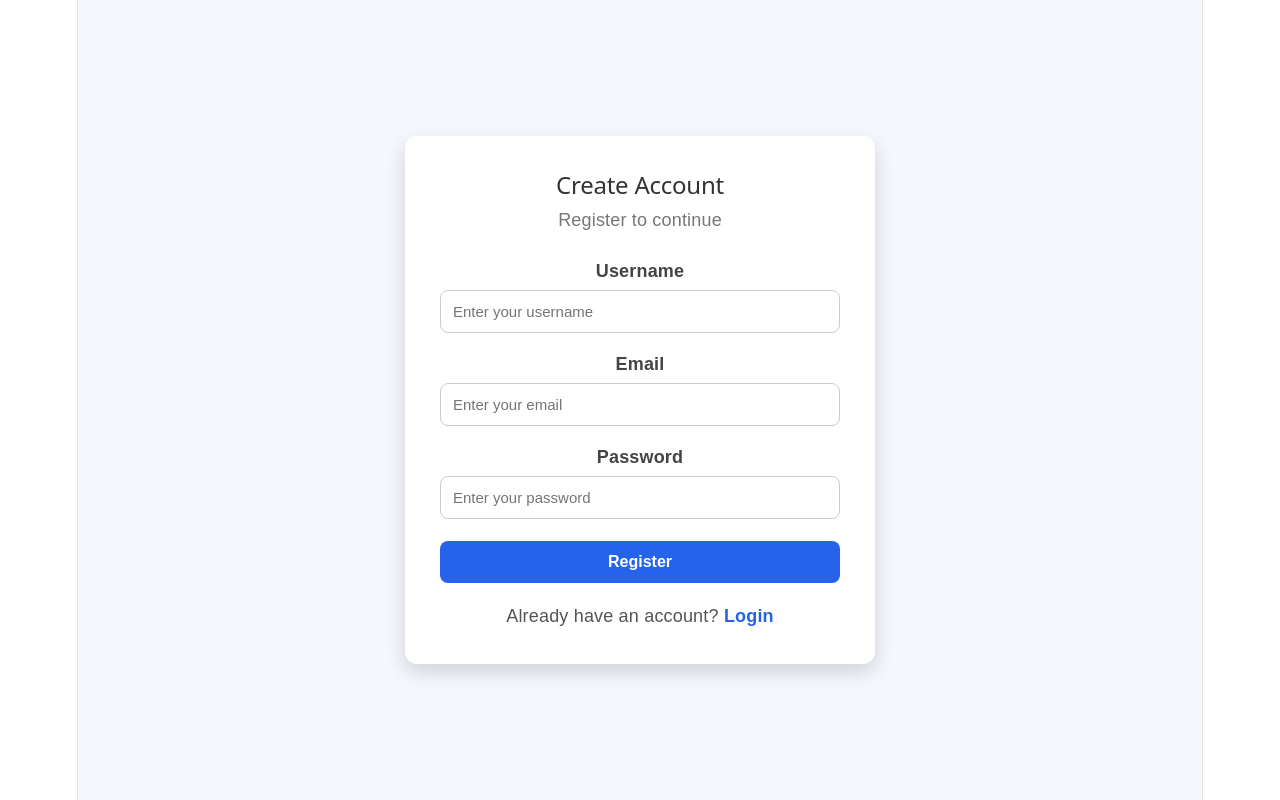
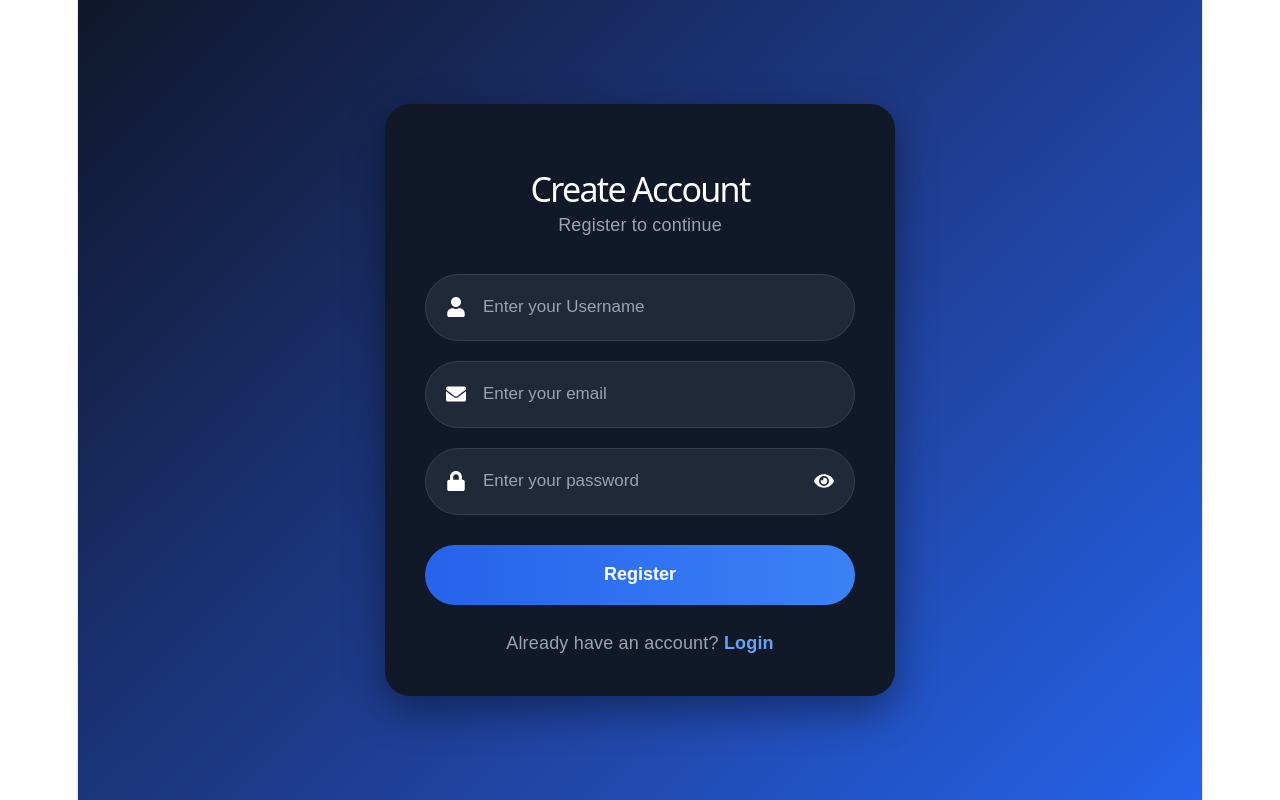
Before and after one commit to prajapati-meet/infotact-internship-26, a React (Vite) app in the folder Finance_and_Banking-Core_Payment_Ledger_and_Wallet_System_frontend/ledger-frontend/: page /register in a window 1280 px wide. Built offline with nearby package versions, Linux system fonts and the light colour scheme.

Commit message:
Redesign login and register pages

```diff
--- a/Finance_and_Banking-Core_Payment_Ledger_and_Wallet_System_frontend/ledger-frontend/package.json
+++ b/Finance_and_Banking-Core_Payment_Ledger_and_Wallet_System_frontend/ledger-frontend/package.json
@@ -13,6 +13,7 @@
     "axios": "^1.18.1",
     "react": "^19.2.7",
     "react-dom": "^19.2.7",
+    "react-icons": "^5.7.0",
     "react-router-dom": "^7.18.0"
   },
   "devDependencies": {
--- a/Finance_and_Banking-Core_Payment_Ledger_and_Wallet_System_frontend/ledger-frontend/src/components/Navbar.jsx
+++ b/Finance_and_Banking-Core_Payment_Ledger_and_Wallet_System_frontend/ledger-frontend/src/components/Navbar.jsx
@@ -1,5 +1,5 @@
 import { Link, useNavigate } from "react-router-dom";
-import { useAuth } from "../context/AuthContext";
+ import { useAuth } from "../context/AuthContext";
 
 
 function Navbar() {
--- a/Finance_and_Banking-Core_Payment_Ledger_and_Wallet_System_frontend/ledger-frontend/src/pages/LoginPage.jsx
+++ b/Finance_and_Banking-Core_Payment_Ledger_and_Wallet_System_frontend/ledger-frontend/src/pages/LoginPage.jsx
@@ -1,6 +1,200 @@
+// import { useState } from "react";
+// import { Link, useNavigate } from "react-router-dom";
+// import { useAuth } from "../context/AuthContext";
+
+// const LoginPage = () => {
+//   const navigate = useNavigate();
+//   const { login } = useAuth();
+
+//   const [email, setEmail] = useState("");
+//   const [password, setPassword] = useState("");
+//   const [error, setError] = useState("");
+//   const [loading, setLoading] = useState(false);
+
+//   const handleSubmit = async (e) => {
+//     e.preventDefault();
+
+//     setError("");
+//     setLoading(true);
+
+//     try {
+//       await login(email, password);
+//       navigate("/dashboard");
+//     } catch (err) {
+//       setError(
+//         err.response?.data?.message ||
+//         "Invalid email or password."
+//       );
+//     } finally {
+//       setLoading(false);
+//     }
+//   };
+
+//   return (
+//     <div
+//       style={{
+//         minHeight: "100vh",
+//         display: "flex",
+//         justifyContent: "center",
+//         alignItems: "center",
+//         background: "#f4f7fc",
+//         fontFamily: "Arial, sans-serif",
+//       }}
+//     >
+//       <div
+//         style={{
+//           width: "400px",
+//           background: "#fff",
+//           padding: "35px",
+//           borderRadius: "12px",
+//           boxShadow: "0 8px 20px rgba(0,0,0,0.15)",
+//         }}
+//       >
+//         <h2
+//           style={{
+//             textAlign: "center",
+//             marginBottom: "8px",
+//             color: "#333",
+//           }}
+//         >
+//           Welcome Back
+//         </h2>
+
+//         <p
+//           style={{
+//             textAlign: "center",
+//             color: "#777",
+//             marginBottom: "25px",
+//           }}
+//         >
+//           Login to your account
+//         </p>
+
+//         {error && (
+//           <div
+//             style={{
+//               background: "#fee2e2",
+//               color: "#b91c1c",
+//               padding: "10px",
+//               borderRadius: "6px",
+//               marginBottom: "20px",
+//               textAlign: "center",
+//             }}
+//           >
+//             {error}
+//           </div>
+//         )}
+
+//         <form onSubmit={handleSubmit}>
+//           <div style={{ marginBottom: "18px" }}>
+//             <label
+//               style={{
+//                 display: "block",
+//                 marginBottom: "6px",
+//                 fontWeight: "bold",
+//               }}
+//             >
+//               Email
+//             </label>
+
+//             <input
+//               type="email"
+//               placeholder="Enter your email"
+//               value={email}
+//               onChange={(e) => setEmail(e.target.value)}
+//               required
+//               style={{
+//                 width: "100%",
+//                 padding: "12px",
+//                 border: "1px solid #ccc",
+//                 borderRadius: "8px",
+//                 fontSize: "15px",
+//                 boxSizing: "border-box",
+//               }}
+//             />
+//           </div>
+
+//           <div style={{ marginBottom: "22px" }}>
+//             <label
+//               style={{
+//                 display: "block",
+//                 marginBottom: "6px",
+//                 fontWeight: "bold",
+//               }}
+//             >
+//               Password
+//             </label>
+
+//             <input
+//               type="password"
+//               placeholder="Enter your password"
+//               value={password}
+//               onChange={(e) => setPassword(e.target.value)}
+//               required
+//               style={{
+//                 width: "100%",
+//                 padding: "12px",
+//                 border: "1px solid #ccc",
+//                 borderRadius: "8px",
+//                 fontSize: "15px",
+//                 boxSizing: "border-box",
+//               }}
+//             />
+//           </div>
+
+//           <button
+//             type="submit"
+//             disabled={loading}
+//             style={{
+//               width: "100%",
+//               padding: "12px",
+//               backgroundColor: loading ? "#94a3b8" : "#2563eb",
+//               color: "#fff",
+//               border: "none",
+//               borderRadius: "8px",
+//               fontSize: "16px",
+//               fontWeight: "bold",
+//               cursor: loading ? "not-allowed" : "pointer",
+//             }}
+//           >
+//             {loading ? "Logging in..." : "Login"}
+//           </button>
+//         </form>
+
+//         <p
+//           style={{
+//             marginTop: "20px",
+//             textAlign: "center",
+//             color: "#555",
+//           }}
+//         >
+//           Don't have an account?{" "}
+//           <Link
+//             to="/register"
+//             style={{
+//               color: "#2563eb",
+//               fontWeight: "bold",
+//               textDecoration: "none",
+//             }}
+//           >
+//             Register
+//           </Link>
+//         </p>
+//       </div>
+//     </div>
+//   );
+// };
+
+// export default LoginPage;
 import { useState } from "react";
 import { Link, useNavigate } from "react-router-dom";
 import { useAuth } from "../context/AuthContext";
+import {
+  FaEnvelope,
+  FaLock,
+  FaEye,
+  FaEyeSlash,
+} from "react-icons/fa";
 
 const LoginPage = () => {
   const navigate = useNavigate();
@@ -8,6 +202,8 @@ const LoginPage = () => {
 
   const [email, setEmail] = useState("");
   const [password, setPassword] = useState("");
+  const [showPassword, setShowPassword] = useState(false);
+
   const [error, setError] = useState("");
   const [loading, setLoading] = useState(false);
 
@@ -30,53 +226,84 @@ const LoginPage = () => {
     }
   };
 
+  const inputContainer = {
+    display: "flex",
+    alignItems: "center",
+    background: "#1f2937",
+    border: "1px solid #374151",
+    borderRadius: "40px",
+    height: "65px",
+    padding: "0 20px",
+    marginBottom: "20px",
+  };
+
+  const inputStyle = {
+    flex: 1,
+    background: "transparent",
+    border: "none",
+    outline: "none",
+    color: "#fff",
+    fontSize: "17px",
+    marginLeft: "15px",
+  };
+
   return (
+    <>
+      <style>{`
+        input::placeholder{
+          color:#9ca3af;
+        }
+      `}</style>
+
       <div
         style={{
           minHeight: "100vh",
           display: "flex",
           justifyContent: "center",
           alignItems: "center",
-        background: "#f4f7fc",
+          background:
+            "linear-gradient(135deg,#0f172a,#1e3a8a,#2563eb)",
           fontFamily: "Arial, sans-serif",
         }}
       >
         <div
           style={{
-          width: "400px",
-          background: "#fff",
-          padding: "35px",
-          borderRadius: "12px",
-          boxShadow: "0 8px 20px rgba(0,0,0,0.15)",
+            width: "430px",
+            maxWidth: "90%",
+            background: "#111827",
+            borderRadius: "25px",
+            padding: "40px",
+            boxShadow: "0 15px 40px rgba(0,0,0,.4)",
           }}
         >
-        <h2
+          <h1
             style={{
+              color: "#fff",
               textAlign: "center",
-            marginBottom: "8px",
-            color: "#333",
+              marginBottom: "10px",
+              fontSize: "34px",
             }}
           >
             Welcome Back
-        </h2>
+          </h1>
 
           <p
             style={{
               textAlign: "center",
-            color: "#777",
-            marginBottom: "25px",
+              color: "#9ca3af",
+              marginBottom: "35px",
             }}
           >
-          Login to your account
+            Login to continue
           </p>
 
           {error && (
             <div
               style={{
-              background: "#fee2e2",
-              color: "#b91c1c",
-              padding: "10px",
-              borderRadius: "6px",
+                background: "#7f1d1d",
+                color: "#fff",
+                padding: "12px",
+                borderRadius: "10px",
                 marginBottom: "20px",
                 textAlign: "center",
               }}
@@ -86,16 +313,15 @@ const LoginPage = () => {
           )}
 
           <form onSubmit={handleSubmit}>
-          <div style={{ marginBottom: "18px" }}>
-            <label
+            {/* Email */}
+
+            <div style={inputContainer}>
+              <FaEnvelope
                 style={{
-                display: "block",
-                marginBottom: "6px",
-                fontWeight: "bold",
+                  color: "#fff",
+                  fontSize: "20px",
                 }}
-            >
-              Email
-            </label>
+              />
 
               <input
                 type="email"
@@ -103,43 +329,48 @@ const LoginPage = () => {
                 value={email}
                 onChange={(e) => setEmail(e.target.value)}
                 required
-              style={{
-                width: "100%",
-                padding: "12px",
-                border: "1px solid #ccc",
-                borderRadius: "8px",
-                fontSize: "15px",
-                boxSizing: "border-box",
-              }}
+                style={inputStyle}
               />
             </div>
 
-          <div style={{ marginBottom: "22px" }}>
-            <label
+            {/* Password */}
+
+            <div style={inputContainer}>
+              <FaLock
                 style={{
-                display: "block",
-                marginBottom: "6px",
-                fontWeight: "bold",
+                  color: "#fff",
+                  fontSize: "20px",
                 }}
-            >
-              Password
-            </label>
+              />
 
               <input
-              type="password"
+                type={showPassword ? "text" : "password"}
                 placeholder="Enter your password"
                 value={password}
                 onChange={(e) => setPassword(e.target.value)}
                 required
+                style={inputStyle}
+              />
+
+              {showPassword ? (
+                <FaEyeSlash
+                  onClick={() => setShowPassword(false)}
                   style={{
-                width: "100%",
-                padding: "12px",
-                border: "1px solid #ccc",
-                borderRadius: "8px",
-                fontSize: "15px",
-                boxSizing: "border-box",
+                    color: "#fff",
+                    fontSize: "20px",
+                    cursor: "pointer",
                   }}
                 />
+              ) : (
+                <FaEye
+                  onClick={() => setShowPassword(true)}
+                  style={{
+                    color: "#fff",
+                    fontSize: "20px",
+                    cursor: "pointer",
+                  }}
+                />
+              )}
             </div>
 
             <button
@@ -147,14 +378,16 @@ const LoginPage = () => {
               disabled={loading}
               style={{
                 width: "100%",
-              padding: "12px",
-              backgroundColor: loading ? "#94a3b8" : "#2563eb",
+                height: "60px",
+                border: "none",
+                borderRadius: "35px",
+                background:
+                  "linear-gradient(to right,#2563eb,#3b82f6)",
                 color: "#fff",
-              border: "none",
-              borderRadius: "8px",
-              fontSize: "16px",
+                fontSize: "18px",
                 fontWeight: "bold",
                 cursor: loading ? "not-allowed" : "pointer",
+                marginTop: "10px",
               }}
             >
               {loading ? "Logging in..." : "Login"}
@@ -163,18 +396,18 @@ const LoginPage = () => {
 
           <p
             style={{
-            marginTop: "20px",
+              color: "#9ca3af",
               textAlign: "center",
-            color: "#555",
+              marginTop: "25px",
             }}
           >
             Don't have an account?{" "}
             <Link
               to="/register"
               style={{
-              color: "#2563eb",
+                color: "#60a5fa",
+                textDecoration: "none",
                 fontWeight: "bold",
-              textDecoration: "none",
               }}
             >
               Register
@@ -182,6 +415,7 @@ const LoginPage = () => {
           </p>
         </div>
       </div>
+    </>
   );
 };
 
--- a/Finance_and_Banking-Core_Payment_Ledger_and_Wallet_System_frontend/ledger-frontend/src/pages/RegisterPage.jsx
+++ b/Finance_and_Banking-Core_Payment_Ledger_and_Wallet_System_frontend/ledger-frontend/src/pages/RegisterPage.jsx
@@ -1,5 +1,6 @@
 import { useState } from "react";
 import { Link, useNavigate } from "react-router-dom";
+import { FaUser,FaEnvelope,FaLock,FaEye,FaEyeSlash,} from "react-icons/fa";
 
 const RegisterPage = () => {
   const navigate = useNavigate();
@@ -8,145 +9,146 @@ const RegisterPage = () => {
   const [email, setEmail] = useState("");
   const [password, setPassword] = useState("");
 
+  const [loading, setLoading] = useState(false);
   const [error, setError] = useState("");
-  const [fieldErrors, setFieldErrors] = useState({});
-  const [loading, setLoading] = useState(false);
+  const [showPassword, setShowPassword] = useState(false);
 
   const handleSubmit = async (e) => {
     e.preventDefault();
 
+    setLoading(true);
     setError("");
-    setFieldErrors({});
-    setLoading(true);
 
     try {
-      console.log("Username:", username);
-      console.log("Email:", email);
-      console.log("Password:", password);
+      console.log({
+        username,
+        email,
+        password,
+      });
 
-
-
+      // TODO: API Call
 
       navigate("/dashboard");
     } catch (err) {
-      setError(
-        err?.response?.data?.message ||
-          "Registration failed. Please try again."
-      );
+      setError("Registration failed. Please try again.");
     } finally {
       setLoading(false);
     }
   };
 
+  const inputContainer = {
+    display: "flex",
+    alignItems: "center",
+    background: "#1f2937",
+    border: "1px solid #374151",
+    borderRadius: "40px",
+    height: "65px",
+    padding: "0 20px",
+    marginBottom: "20px",
+  };
+
+  const inputStyle = {
+    flex: 1,
+    background: "transparent",
+    border: "none",
+    outline: "none",
+    color: "#fff",
+    fontSize: "17px",
+    marginLeft: "15px",
+  };
+
   return (
+    <>
+      <style>{`
+        input::placeholder{
+          color:#9ca3af;
+        }
+      `}</style>
+
       <div
         style={{
           minHeight: "100vh",
           display: "flex",
           justifyContent: "center",
           alignItems: "center",
-        backgroundColor: "#f4f7fc",
+          background: "linear-gradient(135deg,#0f172a,#1e3a8a,#2563eb)",
           fontFamily: "Arial, sans-serif",
         }}
       >
         <div
           style={{
-          width: "400px",
-          backgroundColor: "#fff",
-          padding: "35px",
-          borderRadius: "12px",
-          boxShadow: "0 8px 20px rgba(0,0,0,0.15)",
+            width: "430px",
+            maxWidth: "90%",
+            background: "#111827",
+            borderRadius: "25px",
+            padding: "40px",
+            boxShadow: "0 15px 40px rgba(0,0,0,.4)",
           }}
         >
-        <h2
+          <h1
             style={{
+              color: "#fff",
               textAlign: "center",
-            marginBottom: "8px",
-            color: "#333",
+              marginBottom: "10px",
+              fontSize: "34px",
             }}
           >
             Create Account
-        </h2>
+          </h1>
 
           <p
             style={{
               textAlign: "center",
-            color: "#777",
-            marginBottom: "25px",
+              color: "#9ca3af",
+              marginBottom: "35px",
             }}
           >
             Register to continue
           </p>
 
           {error && (
-          <p
+            <div
               style={{
-              color: "#e63946",
-              backgroundColor: "#fdeaea",
-              padding: "10px",
-              borderRadius: "6px",
+                background: "#7f1d1d",
+                color: "#fff",
+                padding: "12px",
+                borderRadius: "10px",
+                marginBottom: "20px",
                 textAlign: "center",
-              marginBottom: "15px",
               }}
             >
               {error}
-          </p>
+            </div>
           )}
 
           <form onSubmit={handleSubmit}>
-
-          <div style={{ marginBottom: "18px" }}>
-            <label
+            {/* Username */}
+            <div style={inputContainer}>
+              <FaUser
                 style={{
-                display: "block",
-                marginBottom: "6px",
-                fontWeight: "bold",
-                color: "#444",
+                  color: "#ffffff",
+                  fontSize: "20px",
                 }}
-            >
-              Username
-            </label>
+              />
 
               <input
                 type="text"
-              placeholder="Enter your username"
+                placeholder="Enter your Username"
                 value={username}
                 onChange={(e) => setUsername(e.target.value)}
                 required
+                style={inputStyle}
+              />
+            </div>
+
+            {/* Email */}
+            <div style={inputContainer}>
+              <FaEnvelope
                 style={{
-                width: "100%",
-                padding: "12px",
-                border: "1px solid #ccc",
-                borderRadius: "8px",
-                fontSize: "15px",
-                boxSizing: "border-box",
+                  color: "#ffffff",
+                  fontSize: "20px",
                 }}
               />
-
-            {fieldErrors.username && (
-              <p
-                style={{
-                  color: "#e63946",
-                  marginTop: "5px",
-                  fontSize: "13px",
-                }}
-              >
-                {fieldErrors.username}
-              </p>
-            )}
-          </div>
-
-          <div style={{ marginBottom: "18px" }}>
-            <label
-              style={{
-                display: "block",
-                marginBottom: "6px",
-                fontWeight: "bold",
-                color: "#444",
-              }}
-            >
-              Email
-            </label>
 
               <input
                 type="email"
@@ -154,85 +156,63 @@ const RegisterPage = () => {
                 value={email}
                 onChange={(e) => setEmail(e.target.value)}
                 required
+                style={inputStyle}
+              />
+            </div>
+
+            {/* Password */}
+            <div style={inputContainer}>
+              <FaLock
                 style={{
-                width: "100%",
-                padding: "12px",
-                border: "1px solid #ccc",
-                borderRadius: "8px",
-                fontSize: "15px",
-                boxSizing: "border-box",
+                  color: "#ffffff",
+                  fontSize: "20px",
                 }}
               />
 
-            {fieldErrors.email && (
-              <p
-                style={{
-                  color: "#e63946",
-                  marginTop: "5px",
-                  fontSize: "13px",
-                }}
-              >
-                {fieldErrors.email}
-              </p>
-            )}
-          </div>
-
-
-          <div style={{ marginBottom: "22px" }}>
-            <label
-              style={{
-                display: "block",
-                marginBottom: "6px",
-                fontWeight: "bold",
-                color: "#444",
-              }}
-            >
-              Password
-            </label>
-
               <input
-              type="password"
+                type={showPassword ? "text" : "password"}
                 placeholder="Enter your password"
                 value={password}
                 onChange={(e) => setPassword(e.target.value)}
                 required
+                style={inputStyle}
+              />
+
+              {showPassword ? (
+                <FaEyeSlash
+                  onClick={() => setShowPassword(false)}
                   style={{
-                width: "100%",
-                padding: "12px",
-                border: "1px solid #ccc",
-                borderRadius: "8px",
-                fontSize: "15px",
-                boxSizing: "border-box",
+                    color: "#ffffff",
+                    fontSize: "20px",
+                    cursor: "pointer",
                   }}
                 />
-
-            {fieldErrors.password && (
-              <p
+              ) : (
+                <FaEye
+                  onClick={() => setShowPassword(true)}
                   style={{
-                  color: "#e63946",
-                  marginTop: "5px",
-                  fontSize: "13px",
+                    color: "#ffffff",
+                    fontSize: "20px",
+                    cursor: "pointer",
                   }}
-              >
-                {fieldErrors.password}
-              </p>
+                />
               )}
             </div>
-
 
             <button
               type="submit"
               disabled={loading}
               style={{
                 width: "100%",
-              padding: "12px",
-              backgroundColor: loading ? "#94a3b8" : "#2563eb",
+                height: "60px",
+                border: "none",
+                borderRadius: "35px",
+                background: "linear-gradient(to right,#2563eb,#3b82f6)",
                 color: "#fff",
-              border: "none",
-              borderRadius: "8px",
-              fontSize: "16px",
+                fontSize: "18px",
                 fontWeight: "bold",
                 cursor: loading ? "not-allowed" : "pointer",
+                marginTop: "10px",
               }}
             >
               {loading ? "Registering..." : "Register"}
@@ -241,16 +221,16 @@ const RegisterPage = () => {
 
           <p
             style={{
+              color: "#9ca3af",
               textAlign: "center",
-            marginTop: "20px",
-            color: "#555",
+              marginTop: "25px",
             }}
           >
             Already have an account?{" "}
             <Link
               to="/login"
               style={{
-              color: "#2563eb",
+                color: "#60a5fa",
                 textDecoration: "none",
                 fontWeight: "bold",
               }}
@@ -260,6 +240,7 @@ const RegisterPage = () => {
           </p>
         </div>
       </div>
+    </>
   );
 };
 
```
Also changed, not shown: Finance_and_Banking-Core_Payment_Ledger_and_Wallet_System_frontend/ledger-frontend/src/Navbar.jsx (deleted, +0 -69 lines), 1 other file (tests, documents, lock files or other folders). Lines whose indentation alone changed are shown as unchanged.
